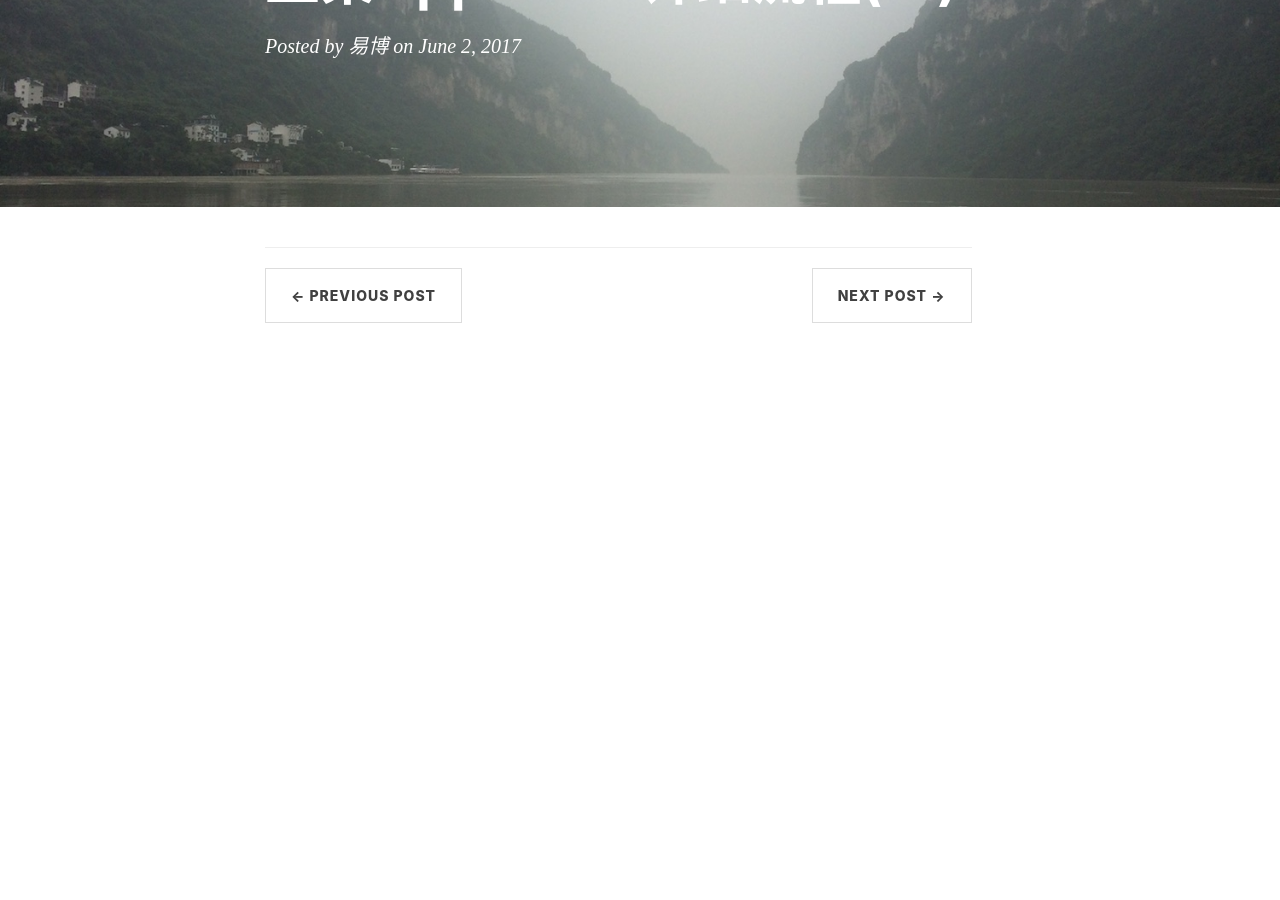
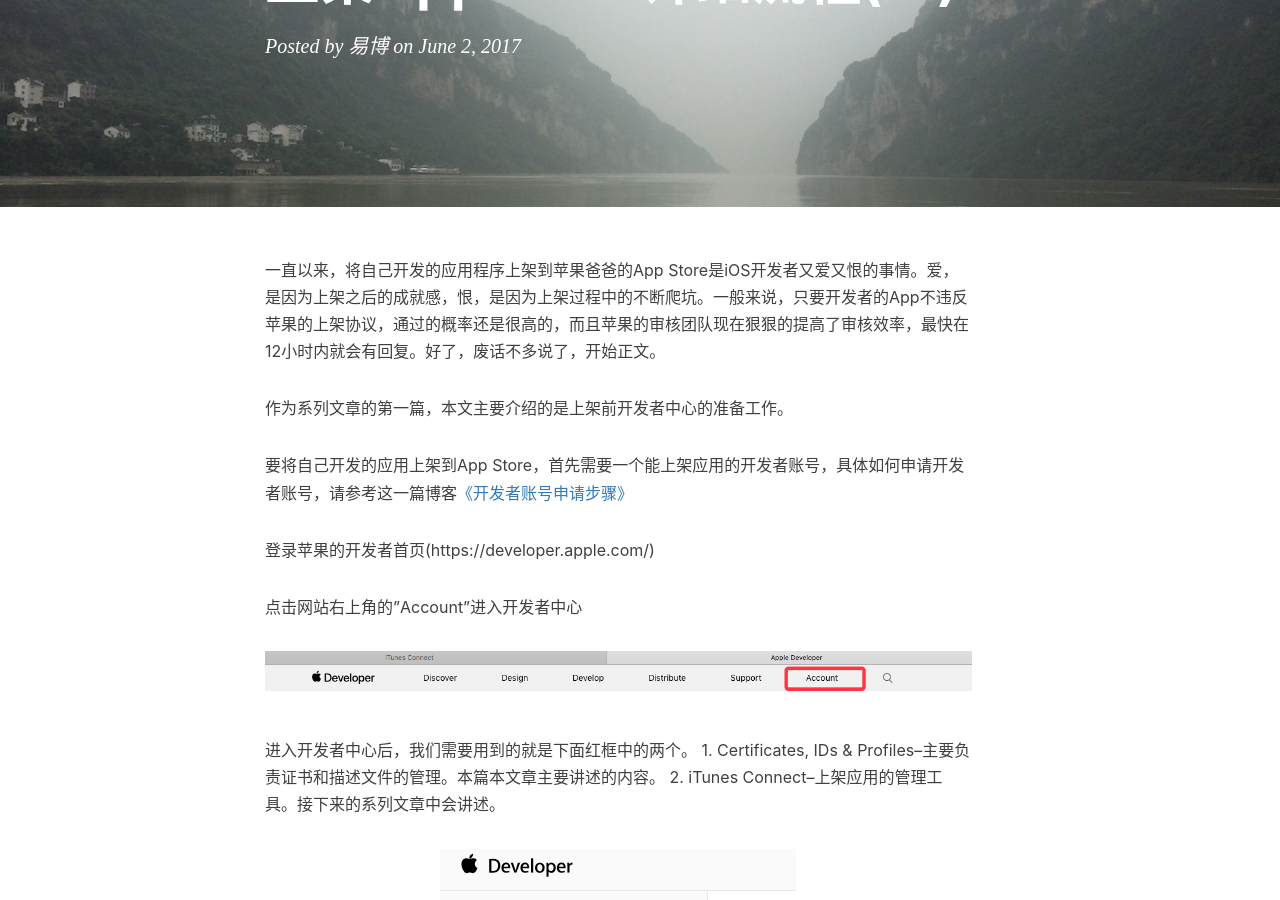
Before and after one commit to xttxqjfg/xttxqjfg.github.io, a Jekyll site: the page built from _posts/201706/2017-06-02-上架App Store详细流程(一).markdown, in a window 1280 px wide and 900 px high, scrolled down 250 px. Built offline with Jekyll 4.4.1, drawn with Linux system fonts in a browser that asks for light colours; nearby versions of some CDN libraries; comment, search, counter and statistics services are not loaded; before the commit the page ends 900 px from its top, so only the background shows below that.

Commit message:
no message

```diff
--- a/_posts/201706/2017-06-02-上架App Store详细流程(一).markdown
+++ b/_posts/201706/2017-06-02-上架App Store详细流程(一).markdown
@@ -8,3 +8,21 @@
 tags:
     - App上架
 ---
+
+一直以来，将自己开发的应用程序上架到苹果爸爸的App Store是iOS开发者又爱又恨的事情。爱，是因为上架之后的成就感，恨，是因为上架过程中的不断爬坑。一般来说，只要开发者的App不违反苹果的上架协议，通过的概率还是很高的，而且苹果的审核团队现在狠狠的提高了审核效率，最快在12小时内就会有回复。好了，废话不多说了，开始正文。
+
+作为系列文章的第一篇，本文主要介绍的是上架前开发者中心的准备工作。
+
+要将自己开发的应用上架到App Store，首先需要一个能上架应用的开发者账号，具体如何申请开发者账号，请参考这一篇博客[《开发者账号申请步骤》](http://#)
+
+登录苹果的开发者首页(https://developer.apple.com/)
+
+点击网站右上角的"Account"进入开发者中心
+
+![](http://www.xttxqjfg.cn/img/201706/02/01001.png)
+
+进入开发者中心后，我们需要用到的就是下面红框中的两个。
+    1. Certificates, IDs & Profiles--主要负责证书和描述文件的管理。本篇本文章主要讲述的内容。
+    2. iTunes Connect--上架应用的管理工具。接下来的系列文章中会讲述。
+
+![](http://www.xttxqjfg.cn/img/201706/02/01002.png)
```
Also changed, not shown: img/201706/02/01001.png (added), img/201706/02/01002.png (added).
